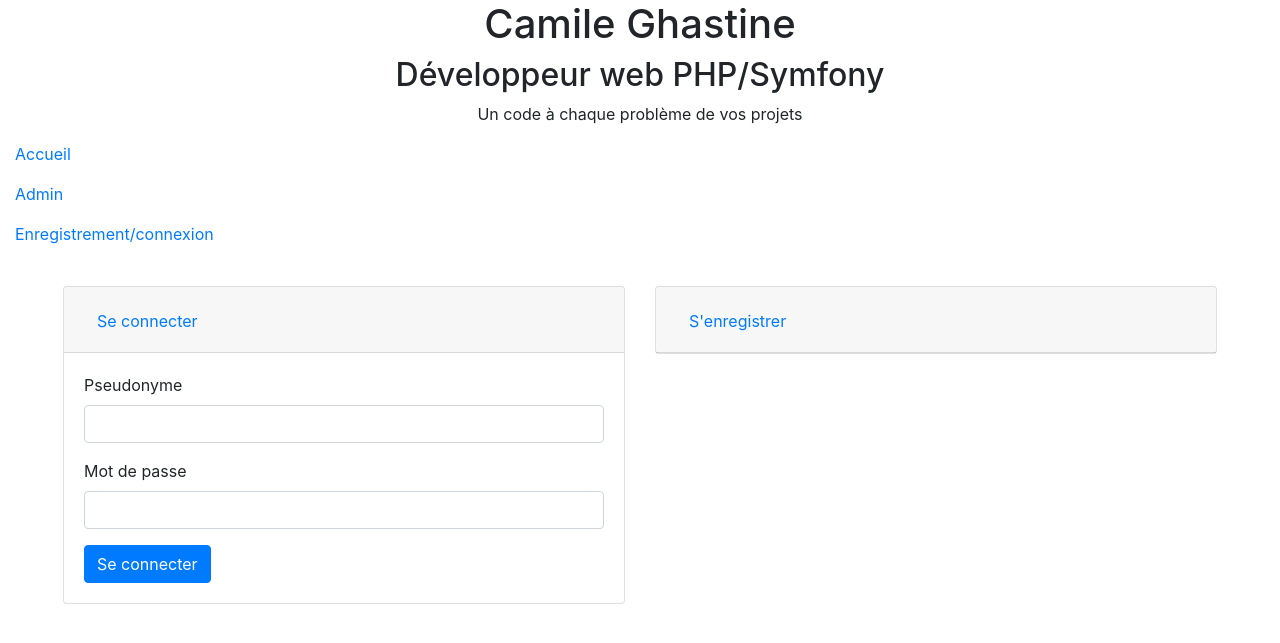
After one commit to CamileGhastine/BlogOC5, a PHP site: template CamileApp/view/backend/connexionRegister.php in a window 1280 px wide. The commit adds this page. Shown: the top 643 px of the page. Run offline with PHP 8.4, Linux system fonts and the light colour scheme; the template is opened without the code that fills it, so the values that code supplies are empty; a stand-in replaces the project's code that opens the database connection; some libraries are stand-ins or nearby versions; some web fonts are replaced.

Commit message:
connexion/register view

```diff
--- a/CamileApp/Controller/BackController.php
+++ b/CamileApp/Controller/BackController.php
@@ -12,7 +12,10 @@ class BackController extends Controller
 {
     protected $viewPath = ROOT . '/CamileApp/view/backend/';
 
-
+    public function connexionRegister()
+    {
+        $this->render('connexionRegister');
+    }
     /**
      * add a new comment
      */
--- /dev/null
+++ b/CamileApp/view/backend/connexionRegister.php
@@ -0,0 +1,81 @@
+<div class="accordion row py-4" id="accordion">
+    <div class="col-lg-6">
+        <div class="card">
+            <div class="card-header" id="headingConnect">
+                <h2 class="mb-0">
+                    <button class="btn btn-link" type="button" data-toggle="collapse" data-target="#collapseConnect" aria-expanded="true" aria-controls="collapseConnect">
+                        Se connecter
+                    </button>
+                </h2>
+            </div>
+            <div id="collapseConnect" class="collapse show" aria-labelledby="headingConnect" data-parent="#accordion">
+                <div class="card-body">
+                    <form action="?route=back.connect" method="post">
+                        <div class="form-group">
+                            <label for="pseudo">Pseudonyme</label>
+                            <input class="form-control" type="text" name="pseudo" value="" required="required">
+                        </div>
+
+                        <div class="form-group">
+                            <label for="pass">Mot de passe</label>
+                            <input class="form-control" type="password" name="pass" required="required" pattern=".{6}" required="required" title="au moins 6 caractères">
+                        </div>
+
+                        <button class="btn btn-primary" type="submit" name="connexion">Se connecter</button>
+                    </form>
+                </div>
+            </div>
+        </div>
+    </div>
+    <div class="col-lg-6">
+        <div class="card">
+            <div class="card-header" id="headingRegister">
+                <h2 class="mb-0">
+                    <button class="btn btn-link collapsed" type="button" data-toggle="collapse" data-target="#collapseRegister" aria-expanded="false" aria-controls="collapseRegister">
+                        S'enregistrer
+                    </button>
+                </h2>
+            </div>
+            <div id="collapseRegister" class="collapse" aria-labelledby="headingRegister" data-parent="#accordion">
+                <div class="card-body">
+                    <form action="index.php?route=back.register" method="post">
+                        <div class="form-group">
+                            <label for="pseudo">Pseudonyme</label>
+                            <input class="form-control" type="text" name="pseudo" value="" required="required">
+                        </div>
+
+                        <div class="form-group">
+                            <label for="pseudo">Courriel</label>
+                            <input class="form-control" type="text" name="email" value="" required="required">
+                        </div>
+
+                        <div class="form-group">
+                            <label for="pass">Mot de passe</label>
+                            <input class="form-control" type="password" name="pass" required="required">
+                        </div>
+
+                        <div class="form-group">
+                            <label for="passConfirm">Confirmer le mot de passe</label>
+                            <input class="form-control" type="password" name="passConfirm" required="required">
+                        </div>
+
+                        <button class="btn btn-primary" type="submit" name="connexion">S'enregistrer</button>
+                    </form>
+                </div>
+            </div>
+        </div>
+    </div>
+</div>
+
+<?php if(false): ?>
+    <div class="alert alert-success">
+        <div class=row>
+            <div class="col-sm-10">
+                L'enregistrement a été réalisé avec succès. Une fois validé par l'admistrateur, vous pourrez profiter de toutes les fonctionnalités du site.
+            </div>
+            <div class="col-sm-2">
+                <a href="index.php" class="btn btn-success">Retour à l'accueil</a>
+            </div>
+        </div>
+    </div>
+<?php endif ?>
--- a/CamileApp/view/template/default.php
+++ b/CamileApp/view/template/default.php
@@ -29,6 +29,7 @@
 
     <p><a href="index.php?">Accueil</a></p>
     <p><a href="index.php?route=admin.home">Admin</a></p>
+    <p><a href="index.php?route=back.connexionRegister">Enregistrement/connexion</a></p>
 
     <div class="px-5">
         <?= $content ?>
```
